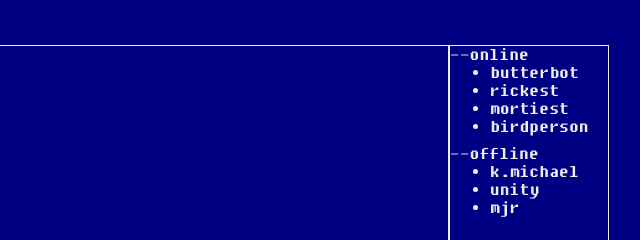
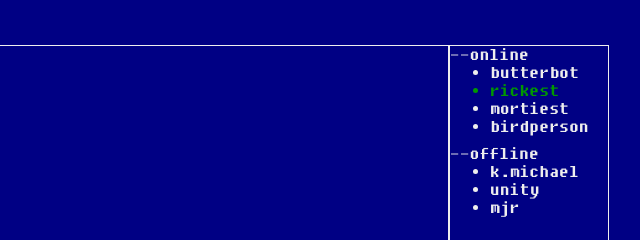
Before and after one commit to dersam/whatismypurpose, a website: page index.html in a window 1280 px wide. Shown: the top 240 px of the page, 101-741 px from the left. Drawn offline with nearby package versions, Linux system fonts and the light colour scheme; files that its build step writes are made by us from their sources.

Commit message:
Update users.less

```diff
--- a/assets/users.less
+++ b/assets/users.less
@@ -1,4 +1,4 @@
-.bigrick69 {
+.rickest {
   color: #009900;
 }
 
```
